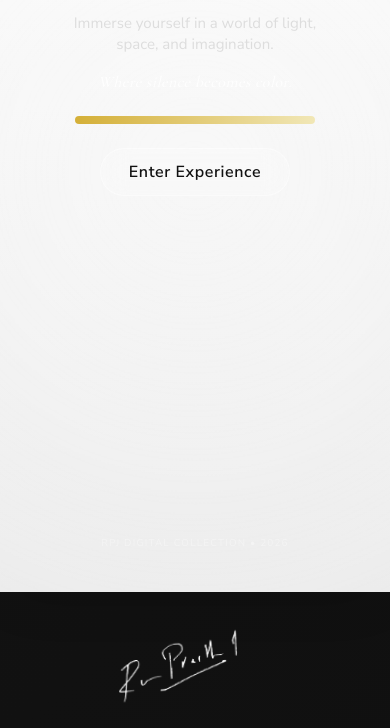
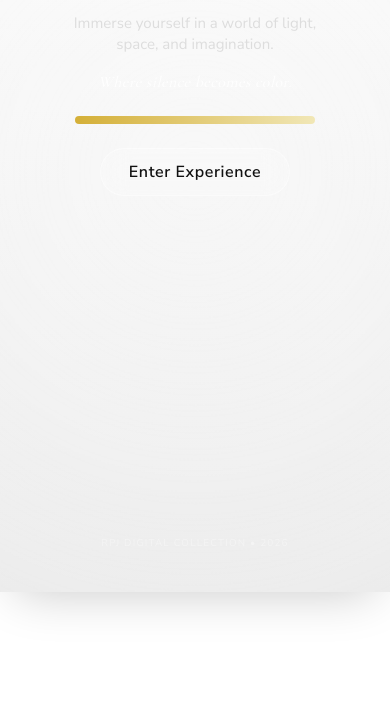
Before and after one commit to rajinipreethajohn/virtual-gallery, a website built with Vite: page index.html in a window 390 px wide. Shown: the part 252-980 px from the top of the page. After the commit the page ends 844 px from the top, so only its background shows below. Built offline with nearby package versions, Linux system fonts and the light colour scheme.

Commit message:
'Duplicate signature deleted from main.js, which appeared on mobile view'

```diff
--- a/src/main.js
+++ b/src/main.js
@@ -100,13 +100,6 @@ if (startButton) {
     passive: true,
   });
 }
-
-// 🖋️ Add your signature overlay
-const signature = document.createElement("img");
-signature.src = "/public/assets/images/signature.png";
-signature.alt = "Rajini Preetha John Signature";
-signature.className = "artist-signature";
-document.body.appendChild(signature);
 
 // ✅ Prevent pull-to-refresh / overscroll on mobile browsers
 if (isMobile) {
```
Also changed, not shown: index.html (+2 -0 lines).
